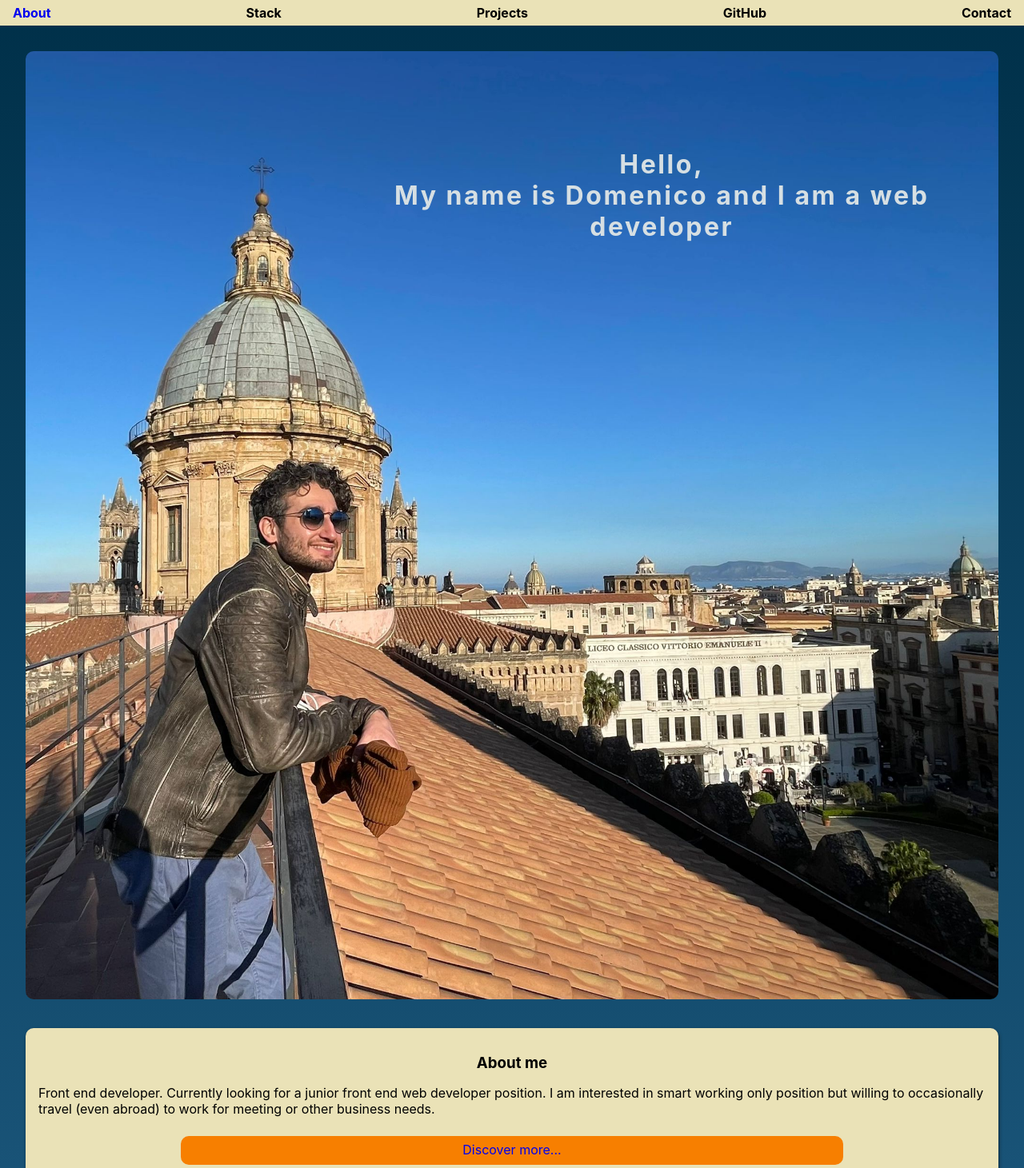
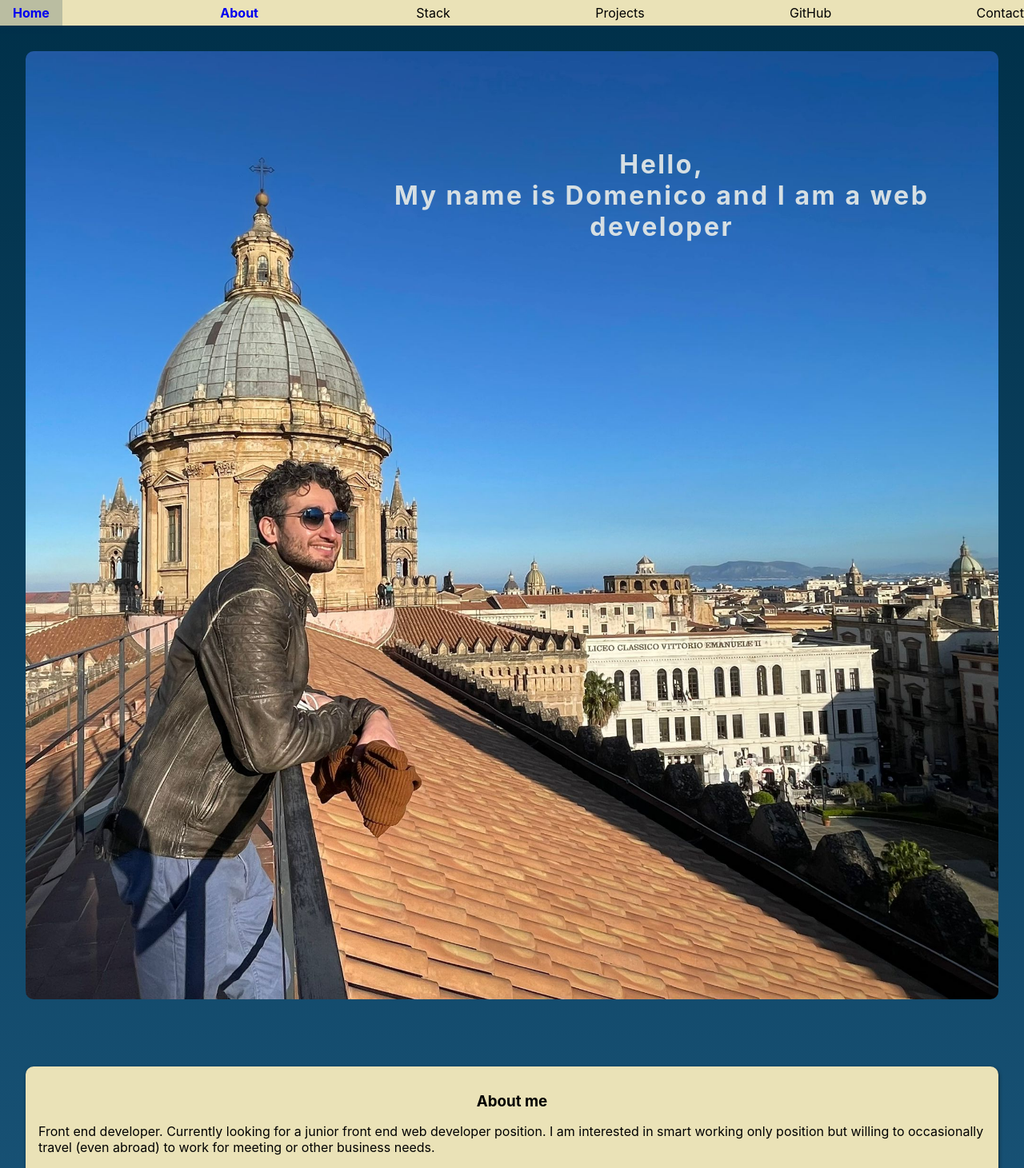
Before and after one commit to Mimmofalena/domenico-portfolio, a React (Create React App) app: page / in a window 1280 px wide. Shown: the top 1461 px of the page at 80% size. Built offline with nearby package versions, Linux system fonts and the light colour scheme.

Commit message:
improvements

```diff
--- a/src/App.js
+++ b/src/App.js
@@ -3,22 +3,16 @@ import Body from "./components/Body/Body";
 import Footer from "./components/Footer/Footer";
 import classes from "./App.module.css";
 import AboutDetail from "./components/About/AboutDetail";
-import { Routes, Route, Link } from "react-router-dom";
+import { Routes, Route, Link, Switch } from "react-router-dom";
 
 function App() {
   return (
     <div className={classes.app}>
       <Header />
       <Routes>
-        {/* <Route path="/" >
-          <Body />
-        </Route>
-
-        <Route path="/about" element={<AboutDetail />}>
-          <AboutDetail />
-        </Route> */}
-        <Route path="/" element={<Body />} />
+        <Route exact={true} path="/" element={<Body />} />
         <Route path="/about" element={<AboutDetail />} />
+        <Route path="*" element={<h1>NOT FOUND</h1>} />
       </Routes>
       <Footer />
     </div>
--- a/src/components/About/About.js
+++ b/src/components/About/About.js
@@ -39,11 +39,11 @@ const About = () => {
   console.log(text.length > 250);
   return (
     <Card>
-      <section className={classes.container}>
+      <section id="barabba" className={classes.container}>
         <h3>About me</h3>
 
         <p className={classes.text}>{`${text.substring(0, 250)}`}</p>
-        <Link className={classes.link} to="/about">
+        <Link className={classes.link} to="about">
           Discover more...
         </Link>
 
--- a/src/components/Header/Header.js
+++ b/src/components/Header/Header.js
@@ -1,14 +1,28 @@
 import React from "react";
 import HeaderItem from "./HeaderItem";
 import classes from "./Header.module.css";
-import { Routes, Route, Link } from "react-router-dom";
+import { Routes, Route, Link, NavLink } from "react-router-dom";
 
 const Header = () => {
   return (
     <div className={classes.header}>
-      <Link to="/about" target="_blank">
-        <HeaderItem name="About" />
-      </Link>
+      <NavLink
+        to="/"
+        className={({ isActive }) =>
+          isActive ? classes.active : classes.inactive
+        }
+      >
+        Home
+      </NavLink>
+      <NavLink
+        to="about"
+        className={({ isActive }) =>
+          isActive ? classes.active : classes.inactive
+        }
+      >
+        About
+      </NavLink>
+
       <HeaderItem name="Stack" />
       <HeaderItem name="Projects" />
       <HeaderItem name="GitHub" />
--- a/src/components/Header/Header.module.css
+++ b/src/components/Header/Header.module.css
@@ -10,9 +10,16 @@
   margin-bottom: 1rem;
 }
 
-.divItem {
+.inactive {
   padding: 1rem;
   font-weight: 700;
+  overflow: hidden;
+}
+.active {
+  background-color: rgba(0, 47, 73, 0.205);
+  padding: 1rem;
+  font-weight: 700;
+  overflow: hidden;
 }
 
 /* small tablet styles */
@@ -22,9 +29,6 @@
 /* large tablet & small laptop styles */
 
 @media screen and (min-width: 960px) {
-  .divItem {
-    /* padding: 1rem; */
-  }
 }
 /* desktop styles */
 
--- a/src/components/Header/HeaderItem.js
+++ b/src/components/Header/HeaderItem.js
@@ -2,7 +2,11 @@ import React from "react";
 import classes from "./Header.module.css";
 
 const HeaderItem = (props) => {
-  return <div className={classes.divItem}>{props.name}</div>;
+  return (
+    <a href={props.href} className={classes.divItem}>
+      {props.name}
+    </a>
+  );
 };
 
 export default HeaderItem;
--- a/src/index.css
+++ b/src/index.css
@@ -3,6 +3,7 @@
   padding: 0;
   text-decoration: none;
   box-sizing: border-box;
+  outline: none;
 }
 html,
 body {
--- a/src/utils/Card.module.css
+++ b/src/utils/Card.module.css
@@ -5,5 +5,5 @@
   /* height: calc(100% + 2rem); */
   width: auto;
   padding: 1rem;
-  margin: 1rem;
+  margin: 4rem 1rem;
 }
```
